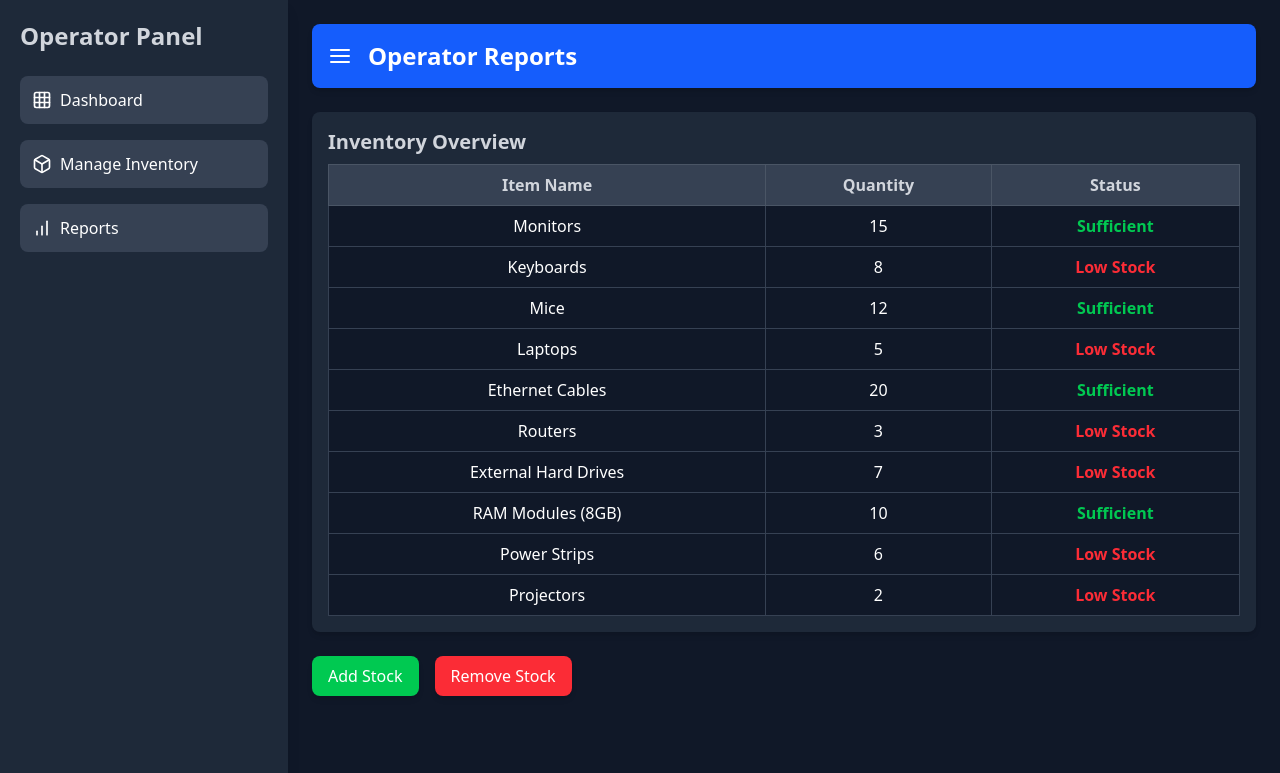
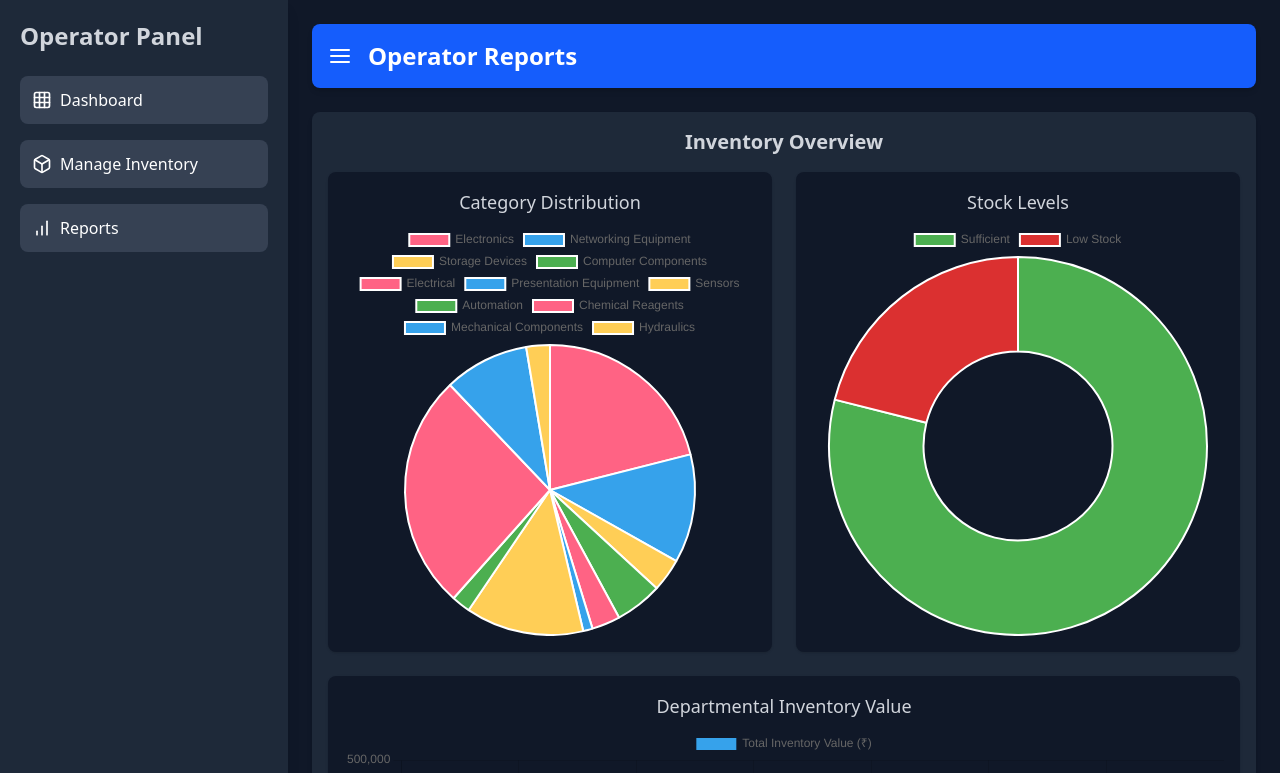
Before and after one commit to Suryadeep36/sgh-sap, a React (Vite) app: page /operator-reports in a window 1280 px wide. Shown: the top 773 px of the page. Built offline with nearby package versions, Linux system fonts and the light colour scheme.

Commit message:
complete report page for store

```diff
--- a/package.json
+++ b/package.json
@@ -11,8 +11,10 @@
   },
   "dependencies": {
     "@tailwindcss/vite": "^4.0.14",
+    "chart.js": "^4.4.8",
     "lucide-react": "^0.479.0",
     "react": "^19.0.0",
+    "react-chartjs-2": "^5.3.0",
     "react-dom": "^19.0.0",
     "react-icons": "^5.5.0",
     "react-router-dom": "^7.3.0"
--- a/src/components/Operator/Report.jsx
+++ b/src/components/Operator/Report.jsx
@@ -2,33 +2,114 @@ import { useState } from "react";
 import { Menu, Grid, Box, BarChart } from "lucide-react";
 import { FiMenu } from "react-icons/fi";
 import { Link } from "react-router-dom";
+import {
+  Chart as ChartJS,
+  ArcElement,
+  Tooltip,
+  Legend,
+  CategoryScale,
+  LinearScale,
+  BarElement,
+  PointElement,
+  LineElement,
+  BubbleController,
+} from "chart.js";
+import { Pie, Doughnut, Bar} from "react-chartjs-2";
+import items from "./items.json"
 
 export default function Operator() {
   const [isSidebarOpen, setIsSidebarOpen] = useState(true);
-  const [inventory, setInventory] = useState([
-    { id: 1, name: "Monitors", quantity: 15, status: "Sufficient" },
-    { id: 2, name: "Keyboards", quantity: 8, status: "Low Stock" },
-    { id: 3, name: "Mice", quantity: 12, status: "Sufficient" },
-    { id: 4, name: "Laptops", quantity: 5, status: "Low Stock" },
-    { id: 5, name: "Ethernet Cables", quantity: 20, status: "Sufficient" },
-    { id: 6, name: "Routers", quantity: 3, status: "Low Stock" },
-    { id: 7, name: "External Hard Drives", quantity: 7, status: "Low Stock" },
-    { id: 8, name: "RAM Modules (8GB)", quantity: 10, status: "Sufficient" },
-    { id: 9, name: "Power Strips", quantity: 6, status: "Low Stock" },
-    { id: 10, name: "Projectors", quantity: 2, status: "Low Stock" },
-  ]);
 
+  ChartJS.register(
+    ArcElement,
+    Tooltip,
+    Legend,
+    CategoryScale,
+    LinearScale,
+    BarElement,
+    PointElement,
+    LineElement,
+    BubbleController
+  );
+  const categoryCounts = items.reduce((acc, item) => {
+    acc[item.category] = (acc[item.category] || 0) + item.quantity;
+    return acc;
+  }, {});
+
+  const categoryLabels = Object.keys(categoryCounts);
+  const categoryValues = Object.values(categoryCounts);
+
+  const statusCounts = items.reduce((acc, item) => {
+    acc[item.status] = (acc[item.status] || 0) + item.quantity;
+    return acc;
+  }, {});
+
+  const statusLabels = Object.keys(statusCounts);
+  const statusValues = Object.values(statusCounts);
+
+  const categoryData = {
+    labels: categoryLabels,
+    datasets: [
+      {
+        label: "Inventory Category Distribution",
+        data: categoryValues,
+        backgroundColor: ["#FF6384", "#36A2EB", "#FFCE56", "#4CAF50"],
+      },
+    ],
+  };
+  const stockStatusData = {
+    labels: statusLabels,
+    datasets: [
+      {
+        label: "Stock Levels",
+        data: statusValues,
+        backgroundColor: ["#4CAF50", "#db3030"],
+      },
+    ],
+  };
+
+  const departmentCount = items.reduce((acc, item) => {
+    acc[item.department] = (acc[item.department] || 0) + item.total_value;
+    return acc;
+  }, {});
+
+  const departmentLabels = Object.keys(departmentCount);
+  const departmentValues = Object.values(departmentCount);
+
+  const departmentValueData = {
+    labels: departmentLabels,
+    datasets: [
+      {
+        label: "Total Inventory Value (₹)",
+        data: departmentValues,
+        backgroundColor: [
+          "#36A2EB",
+          "#FF6384",
+          "#FFCE56",
+          "#4CAF50",
+          "#9966FF",
+        ],
+      },
+    ],
+  };
   return (
-    <div className="flex h-screen bg-gray-900 text-white w-full">
+    <div className="flex bg-gray-900 text-white w-full">
       {/* Sidebar */}
-      <div className={`bg-gray-800 w-72 p-5 shadow-lg ${isSidebarOpen ? "block" : "hidden"}`}>
-        <h2 className="text-2xl font-bold mb-6 text-gray-300">Operator Panel</h2>
+      <div
+        className={`bg-gray-800 w-72 p-5 shadow-lg ${
+          isSidebarOpen ? "block" : "hidden"
+        }`}
+      >
+        <h2 className="text-2xl font-bold mb-6 text-gray-300">
+          Operator Panel
+        </h2>
         <ul className="space-y-4">
           <li className="flex items-center gap-2 p-3 bg-gray-700 hover:bg-gray-600 rounded-lg cursor-pointer transition">
             <Grid size={20} /> <Link to="/operator-dashboard">Dashboard</Link>
           </li>
           <li className="flex items-center gap-2 p-3 bg-gray-700 hover:bg-gray-600 rounded-lg cursor-pointer transition">
-            <Box size={20} /> <Link to="/operator-inventory">Manage Inventory</Link>
+            <Box size={20} />{" "}
+            <Link to="/operator-inventory">Manage Inventory</Link>
           </li>
           <li className="flex items-center gap-2 p-3 bg-gray-700 hover:bg-gray-600 rounded-lg cursor-pointer transition">
             <BarChart size={20} /> <Link to="/operator-reports">Reports</Link>
@@ -52,42 +133,34 @@ export default function Operator() {
 
         {/* Inventory Overview */}
         <div className="mt-6 bg-gray-800 p-4 shadow-md rounded-lg">
-          <h2 className="text-xl font-semibold mb-2 text-gray-300">Inventory Overview</h2>
-          <table className="w-full border-collapse border border-gray-700 mt-2 text-white">
-            <thead>
-              <tr className="bg-gray-700 text-gray-300">
-                <th className="border border-gray-600 p-2">Item Name</th>
-                <th className="border border-gray-600 p-2">Quantity</th>
-                <th className="border border-gray-600 p-2">Status</th>
-              </tr>
-            </thead>
-            <tbody>
-              {inventory.map((item) => (
-                <tr key={item.id} className="text-center bg-gray-900 hover:bg-gray-800">
-                  <td className="border border-gray-700 p-2">{item.name}</td>
-                  <td className="border border-gray-700 p-2">{item.quantity}</td>
-                  <td
-                    className={`border border-gray-700 p-2 font-bold ${
-                      item.status === "Low Stock" ? "text-red-500" : "text-green-500"
-                    }`}
-                  >
-                    {item.status}
-                  </td>
-                </tr>
-              ))}
-            </tbody>
-          </table>
-        </div>
+  <h2 className="text-xl font-semibold mb-4 text-gray-300 text-center">
+    Inventory Overview
+  </h2>
 
-        {/* Action Buttons */}
-        <div className="mt-6 flex gap-4">
-          <button className="bg-green-500 text-white px-4 py-2 rounded-lg shadow-md hover:bg-green-600">
-            Add Stock
-          </button>
-          <button className="bg-red-500 text-white px-4 py-2 rounded-lg shadow-md hover:bg-red-600">
-            Remove Stock
-          </button>
-        </div>
+  <div className="grid grid-cols-1 md:grid-cols-2 lg:grid-cols-2 gap-6">
+    <div className="bg-gray-900 p-4 rounded-lg shadow">
+      <h3 className="text-lg font-medium text-gray-300 text-center mb-2">
+        Category Distribution
+      </h3>
+      <Pie data={categoryData} />
+    </div>
+
+    <div className="bg-gray-900 p-4 rounded-lg shadow">
+      <h3 className="text-lg font-medium text-gray-300 text-center mb-2">
+        Stock Levels
+      </h3>
+      <Doughnut data={stockStatusData} />
+    </div>
+
+    <div className="bg-gray-900 p-4 rounded-lg shadow md:col-span-2">
+      <h3 className="text-lg font-medium text-gray-300 text-center mb-2">
+        Departmental Inventory Value
+      </h3>
+      <Bar data={departmentValueData} />
+    </div>
+  </div>
+</div>
+
       </div>
     </div>
   );
```
Also changed, not shown: 1 other file (tests, documents, lock files or other folders).
